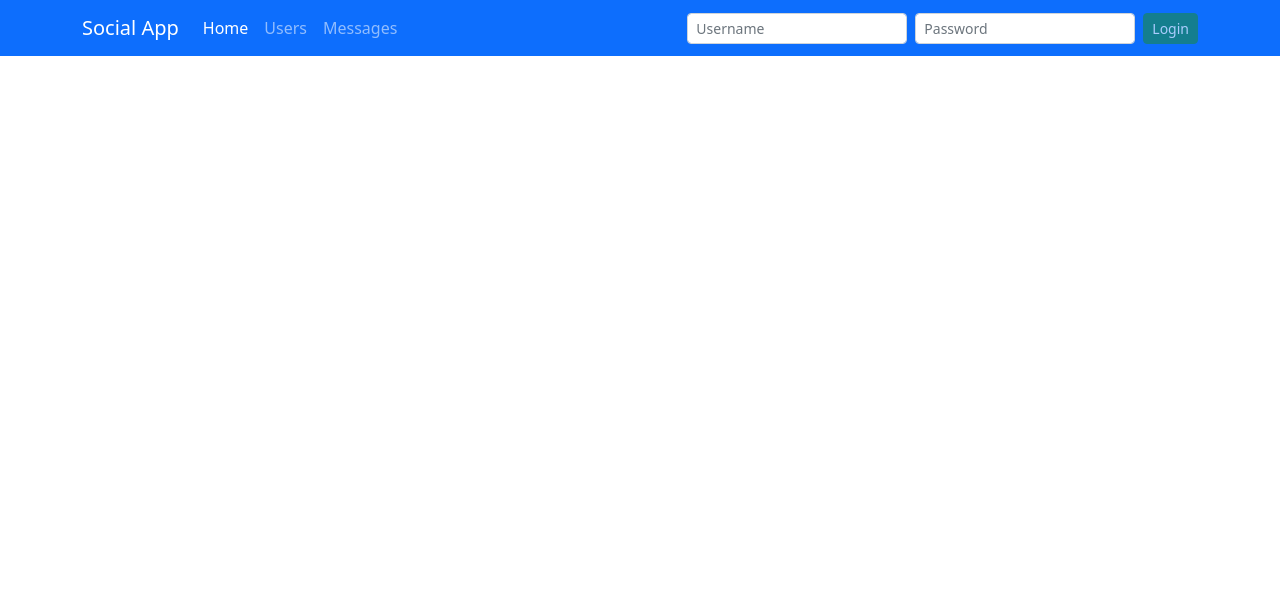
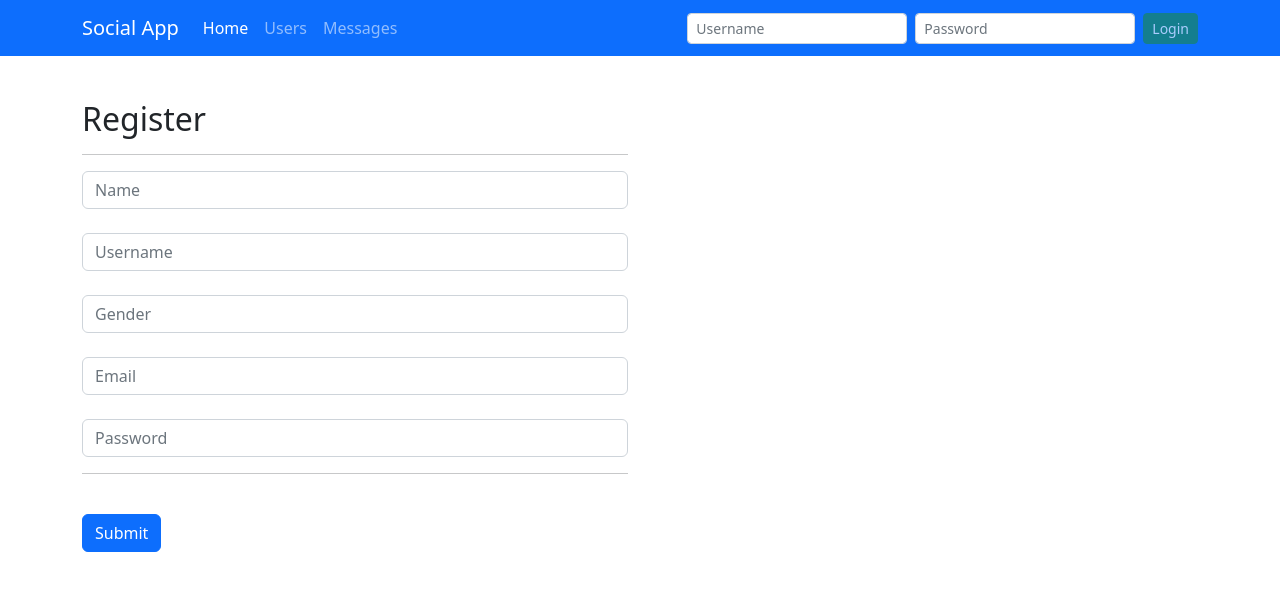
Before and after one commit to ocakburak/ClientApp, an Angular app: page / in a window 1280 px wide. Shown: the top 590 px of the page. Built offline with nearby package versions, Linux system fonts and the light colour scheme.

Commit message:
add register component

```diff
--- a/src/app/_services/auth.service.ts
+++ b/src/app/_services/auth.service.ts
@@ -21,4 +21,8 @@ export class AuthService {
       })
     );
   }
+
+  register(model: any){
+    return this.http.post(this.baseUrl + 'register', model);
+  }
 }
--- a/src/app/app.component.html
+++ b/src/app/app.component.html
@@ -1 +1,3 @@
 <navbar></navbar>
+
+<register></register>
--- a/src/app/app.module.ts
+++ b/src/app/app.module.ts
@@ -10,6 +10,7 @@ import { NavbarComponent } from './navbar/navbar.component';
 import { ProductsComponent } from './products/products.component';
 import { ProductFormComponent } from './product-form/product-form.component';
 import { ProductDetailsComponent } from './product-details/product-details.component';
+import { RegisterComponent } from './register/register.component';
 
 @NgModule({
   declarations: [
@@ -17,7 +18,8 @@ import { ProductDetailsComponent } from './product-details/product-details.compo
     NavbarComponent,
     ProductsComponent,
     ProductFormComponent,
-    ProductDetailsComponent
+    ProductDetailsComponent,
+    RegisterComponent
   ],
   imports: [
     BrowserModule,
--- /dev/null
+++ b/src/app/register/register.component.html
@@ -0,0 +1,32 @@
+<div class="container" style="margin-top: 100px;">
+    <div class="row">
+        <div class="col-6">
+            <form (ngSubmit)="register()">
+                <h2>Register</h2>
+                <hr>
+                <div class="form-group">
+                    <input type="text" [(ngModel)]="model.name" name="name" class="form-control" placeholder="Name">
+                </div>
+                <br>
+                <div class="form-group">
+                    <input type="text" [(ngModel)]="model.username" name="username" class="form-control" placeholder="Username">
+                </div>
+                <br>
+                <div class="form-group">
+                    <input type="text" [(ngModel)]="model.gender" name="gender" class="form-control" placeholder="Gender">
+                </div>
+                <br>
+                <div class="form-group">
+                    <input type="email" [(ngModel)]="model.email" name="email" class="form-control" placeholder="Email">
+                </div>
+                <br>
+                <div class="form-group">
+                    <input type="password" [(ngModel)]="model.password" name="password" class="form-control" placeholder="Password">
+                    <hr>
+                </div>
+                <br>
+                <button type="submit" class="btn btn-primary btn-block">Submit</button>
+            </form>
+        </div>
+    </div>
+</div>
--- /dev/null
+++ b/src/app/register/register.component.ts
@@ -0,0 +1,25 @@
+import { Component, OnInit } from '@angular/core';
+import { AuthService } from '../_services/auth.service';
+
+@Component({
+  selector: 'register',
+  templateUrl: './register.component.html',
+  styleUrls: ['./register.component.css']
+})
+export class RegisterComponent implements OnInit {
+
+  model: any = {};
+
+  constructor(private authService: AuthService) { }
+
+  ngOnInit(): void {
+  }
+
+  register(){
+    this.authService.register(this.model).subscribe(() => {
+      console.log("New User SUCCEED");
+    }, error => {
+      console.log(error);
+    });
+  }
+}
```
Also changed, not shown: src/app/register/register.component.css (added), 1 other file (tests, documents, lock files or other folders).
